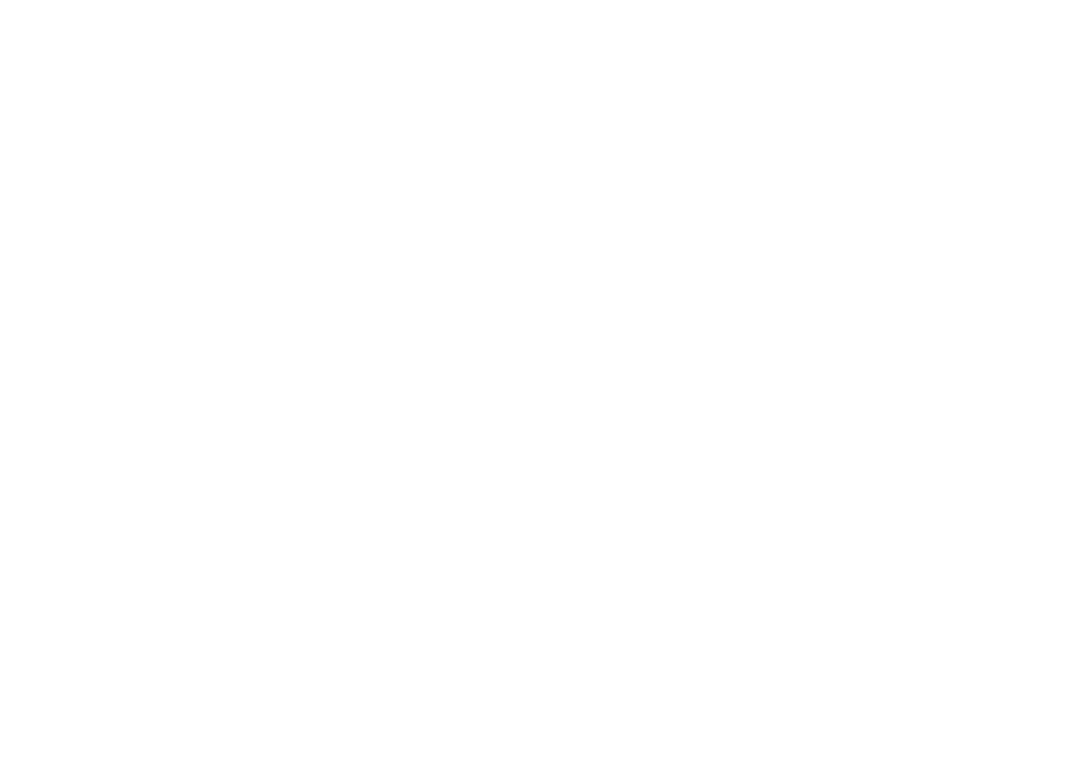
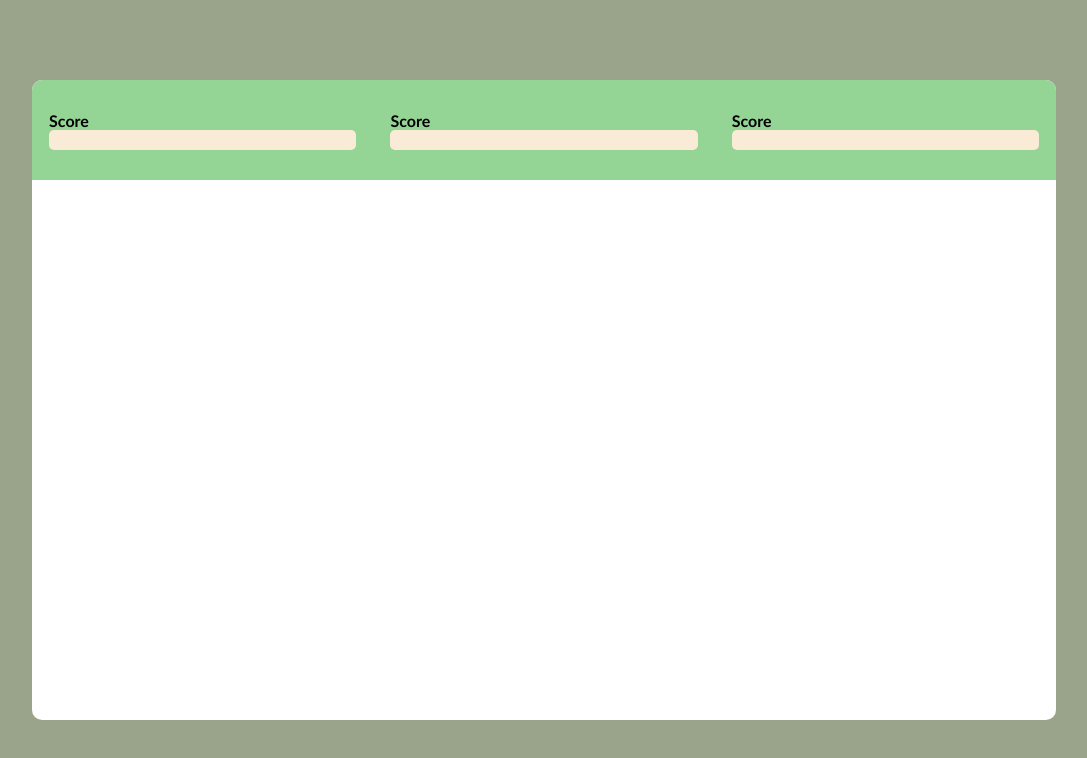
Before and after one commit to MalikYasir-coder/bubble-Game, a plain HTML site: page index.html in a window 1280 px wide. Shown: the whole page, without its empty margins (96-1183 px from the left). Drawn offline with Linux system fonts and the light colour scheme.

Commit message:
upload project

```diff
--- a/index.html
+++ b/index.html
@@ -3,9 +3,73 @@
 <head>
     <meta charset="UTF-8">
     <meta name="viewport" content="width=device-width, initial-scale=1.0">
-    <title>bubble Game</title>
+    <title>Bubble Game</title>
+    <style>
+        *{
+            margin: 0;
+            padding: 0;
+            box-sizing: border-box;
+        }
+        html,body{
+            width: 100%;
+            height: 100%;
+            font-family: 'Gill Sans', 'Gill Sans MT', Calibri, 'Trebuchet MS', sans-serif;
+        }
+        .main{
+            width: 100%;
+            height: 100%;
+            background-color: rgb(154, 164, 138);
+            display: flex;
+            align-items: center;
+            justify-content: center;
+        }
+        .panel{
+            overflow: hidden;
+            width: 80%;
+            height: 80%;
+            background-color: white;
+            border-radius: 10px;
+        }
+        .paneltop{
+            display: flex;
+            align-items: center;
+            justify-content: space-around;
+
+            width: 100%;
+            height: 100px;
+            background-color: rgb(148, 212, 148);
+        }
+        .box{
+            padding: 10px;
+            background-color: antiquewhite;
+            border-radius: 5px;
+        }
+        .elem{
+            width: 30%;
+        }
+    </style>
 </head>
 <body>
+    <div class="main">
+        <div class="panel">
+            <div class="paneltop">
+                <div class="elem">
+                    <h4>Score</h4>
+                    <div class="box"></div>
+                </div>
+                <div class="elem">
+                    <h4>Score</h4>
+                    <div class="box"></div>
+                </div>
+                <div class="elem">
+                    <h4>Score</h4>
+                    <div class="box"></div>
+                </div>
 
+            </div>
+
+        </div>
+
+    </div>
 </body>
 </html>
```
